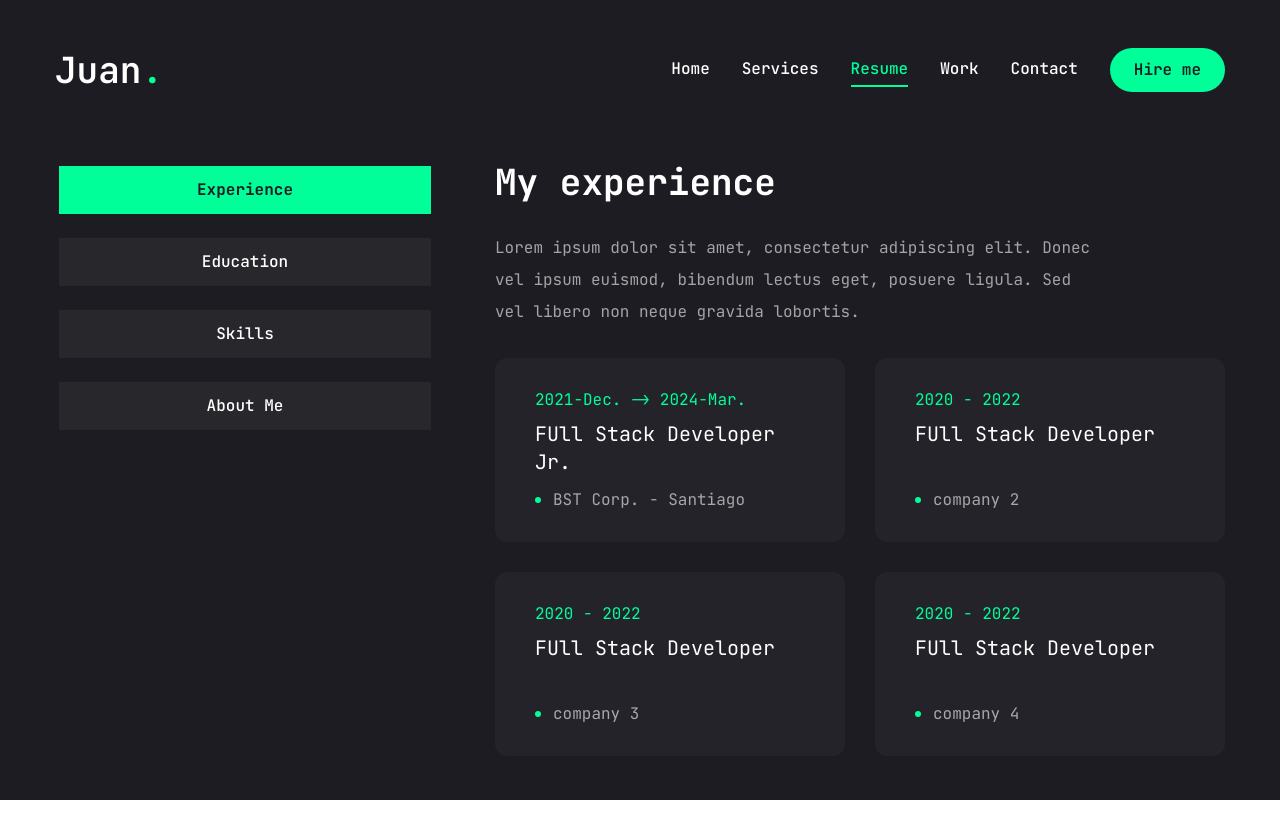
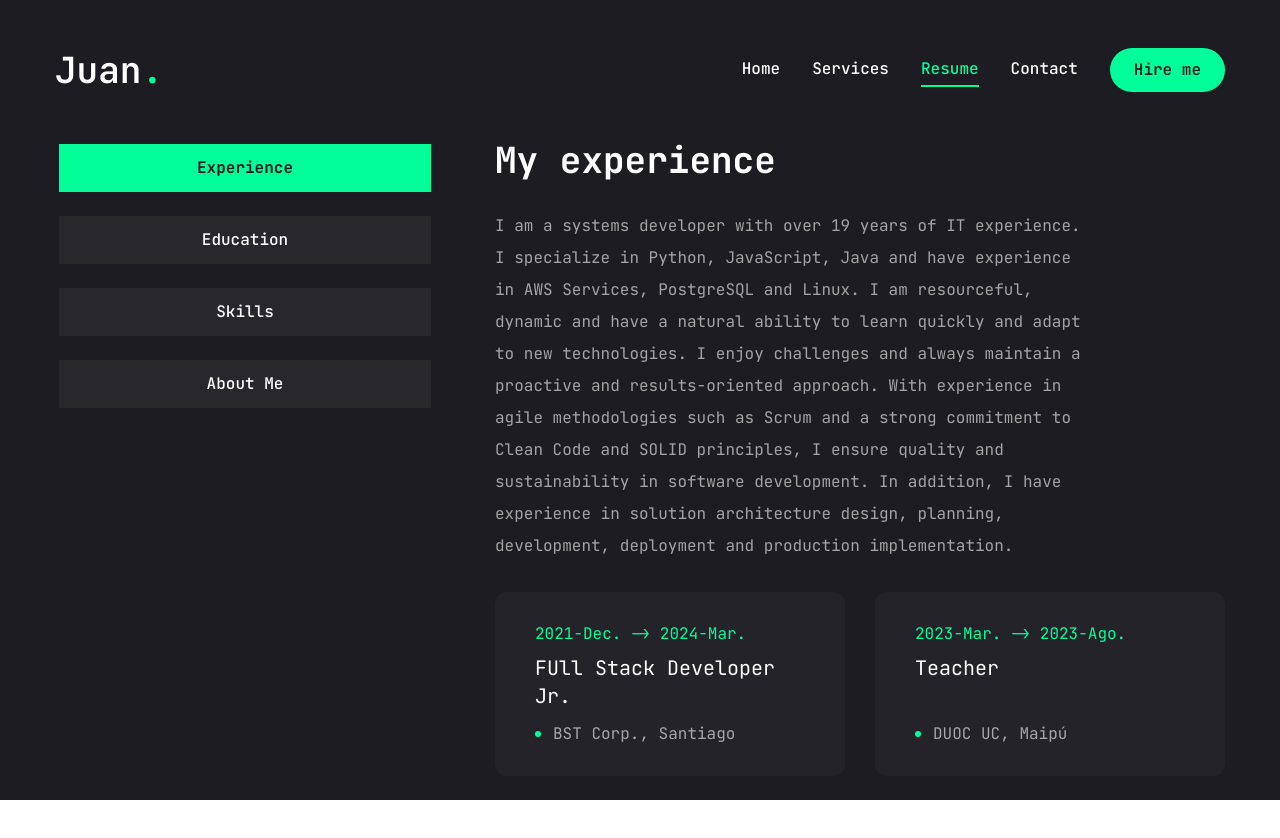
Before and after one commit to juancodedev/porfolio_nextjs, a Next.js app: page /resume in a window 1280 px wide. Shown: the top 838 px of the page. Before the commit the page ends 800 px from the top, so only its background shows below. Built offline with nearby package versions, Linux system fonts and the light colour scheme.

Commit message:
Actualizacion de elementos, para home, servicios, resumen

```diff
--- a/src/app/contact/page.tsx
+++ b/src/app/contact/page.tsx
@@ -62,8 +62,8 @@ const Contact = () => {
                 <SelectGroup>
                   <SelectLabel>Select a service</SelectLabel>
                   <SelectItem value="est">Web Development</SelectItem>
-                  <SelectItem value="cst">UI/UX Design</SelectItem>
-                  <SelectItem value="mst">Logo Design</SelectItem>
+                  <SelectItem value="cst">Systems Integration</SelectItem>
+                  <SelectItem value="mst">Technology Consulting</SelectItem>
                 </SelectGroup>
               </SelectContent>
             </Select>
--- a/src/app/page.tsx
+++ b/src/app/page.tsx
@@ -21,6 +21,12 @@ const Home = () => {
             </p>
             {/* buttons and socials */}
             <div className="flex flex-col xl:flex-row items-center gap-8">
+              <a
+                href="/oiu12y336.pdf"
+                download
+                target="_blank"
+                rel="noopener noreferrer"
+              >
                 <Button
                   variant="outline"
                   size="lg"
@@ -28,6 +34,7 @@ const Home = () => {
                   <span> Download CV</span>
                   <FiDownload className="text-xl" />
                 </Button>
+                </a>
                 <div className="mb-8 xl:mb-0">
                   <Social containerStyles="flex gap-6" iconStyles="w-9 h-9 borderborder-accent rounded-full flex justify-center items-center text-accent text-base hover:bg-accent hover:text-primary hover: transition-all duration-500">
 
@@ -41,7 +48,7 @@ const Home = () => {
           </div>
         </div>
       </div>
-    <Stats/>
+      <Stats />
     </section>
   )
 }
--- a/src/app/resume/page.tsx
+++ b/src/app/resume/page.tsx
@@ -6,10 +6,22 @@ import {
     FaJs,
     FaReact,
     FaFigma,
-    FaNodeJs
+    FaBootstrap,
+    FaPython,
+    FaAws,
+    FaDatabase,
+    FaGitSquare,
 } from "react-icons/fa"
+
+import { BiLogoPostgresql } from "react-icons/bi";
+
+
 import {
-    SiTailwindcss, SiNextdotjs
+    SiTailwindcss, SiNextdotjs,
+    SiTypescript,
+    SiHeroku,
+    SiJira,
+    SiSonarqube
 } from "react-icons/si"
 
 const about = {
@@ -25,9 +37,9 @@ const about = {
         }, {
             fieldName: "Experience",
             fieldValue: "+2 Years",
-        // }, {
-        //     fieldName: "Skype",
-        //     fieldValue: "skype.demo",
+            // }, {
+            //     fieldName: "Skype",
+            //     fieldValue: "skype.demo",
         }, {
             fieldName: "Nationality",
             fieldValue: "Chilean",
@@ -47,84 +59,47 @@ const about = {
 const experience = {
     icon: '/assets/resume/badge.svg',
     title: 'My experience',
-    description: 'Lorem ipsum dolor sit amet, consectetur adipiscing elit. Donec vel ipsum euismod, bibendum lectus eget, posuere ligula. Sed vel libero non neque gravida lobortis.',
+    description: 'I am a systems developer with over 19 years of IT experience. I specialize in Python, JavaScript, Java and have experience in AWS Services, PostgreSQL and Linux. I am resourceful, dynamic and have a natural ability to learn quickly and adapt to new technologies. I enjoy challenges and always maintain a proactive and results-oriented approach. With experience in agile methodologies such as Scrum and a strong commitment to Clean Code and SOLID principles, I ensure quality and sustainability in software development. In addition, I have experience in solution architecture design, planning, development, deployment and production implementation.',
     items: [{
-        company: "BST Corp. - Santiago",
+        company: "BST Corp., Santiago",
         position: "FUll Stack Developer Jr.",
         duration: "2021-Dec. -> 2024-Mar.",
     }, {
-        company: "company 2",
-        position: "FUll Stack Developer",
-        duration: "2020 - 2022",
+        company: "DUOC UC, Maipú",
+        position: "Teacher",
+        duration: "2023-Mar. -> 2023-Ago.",
     }, {
-        company: "company 3",
-        position: "FUll Stack Developer",
-        duration: "2020 - 2022",
-    }, {
-        company: "company 4",
-        position: "FUll Stack Developer",
-        duration: "2020 - 2022",
-    }, {
-        company: "company 5",
-        position: "FUll Stack Developer",
-        duration: "2020 - 2022",
-    }, {
-        company: "company 6",
-        position: "FUll Stack Developer",
-        duration: "2020 - 2022",
-    }, {
-        company: "company 7",
-        position: "FUll Stack Developer",
-        duration: "2020 - 2022",
+        company: "Quintec Chile S.A.",
+        position: "Technical Support",
+        duration: "2003, May. -> 2018, Mar.",
     },
-
-
     ]
-
 }
 
 const education = {
     icon: '/assets/resume/cap.svg',
     title: 'My Education',
-    description: 'Lorem ipsum dolor sit amet, consectetur adipiscing elit. Donec vel ipsum euismod, bibendum lectus eget, posuere ligula. Sed vel libero non neque gravida lobortis.',
+    description: 'My academic background includes a degree as a Network Administration Technician and a recent degree in Computer Engineering at DUOC UC. This institution has provided me with tools and knowledge in agile project management, software architecture, systems development and various programming languages such as Java, C#, Python, I am currently training in React and next.js technologies to update my knowledge.',
     items: [{
-        institution: "Educations n1",
-        degree: "FUll Stack Developer",
-        duration: "2023",
+        institution: "DUOC UC, Santiago",
+        degree: "Computer Engineering",
+        duration: "2021",
     }, {
-        institution: "Educations n1",
-        degree: "FUll Stack Developer",
-        duration: "2023",
-    }, {
-        institution: "Educations n1",
-        degree: "FUll Stack Developer",
-        duration: "2023",
-    }, {
-        institution: "Educations n1",
-        degree: "FUll Stack Developer",
-        duration: "2023",
-    }, {
-        institution: "Educations n1",
-        degree: "FUll Stack Developer",
-        duration: "2023",
-    }, {
-        institution: "Educations n1",
-        degree: "FUll Stack Developer",
-        duration: "2023",
+        institution: "DUOC UC, Santiago",
+        degree: "Network Management Technician",
+        duration: "2010",
     }, {
         institution: "Educations n1",
         degree: "FUll Stack Developer",
         duration: "2023",
     },
-
-
     ],
 
 }
 
 const skills = {
     title: 'My Skills',
-    description: 'Lorem ipsum dolor sit amet, consectetur adipiscing elit. Donec vel ipsum euismod, bibendum lectus eget, posuere ligula. Sed vel libero non neque gravida lobortis.',
+    description: 'I have experience in a wide range of technologies, including HTML5, CSS3, JavaScript and TypeScript, along with frameworks such as Bootstrap and Tailwind CSS. My backend experience covers Python, Django, SQL, PostgreSQL, SQLite and Redis. I am proficient in AWS, Heroku, Terraform and Jenkins for cloud and CI/CD management. My experience extends to using Git, Jira, VSCode, npm, pip, and SonarQube for version control, project management, and code quality. This diverse skill set allows me to develop robust, scalable, and efficient solutions.',
     skillList: [
         {
             icon: <FaHtml5 />,
@@ -136,6 +111,10 @@ const skills = {
             icon: <FaJs />,
             skillName: "javascript",
         }, {
+            icon: <FaPython />,
+            skillName: "python",
+        },
+        {
             icon: <FaReact />,
             skillName: "react",
         }, {
@@ -145,11 +124,37 @@ const skills = {
             icon: <SiTailwindcss />,
             skillName: "tailwind css",
         }, {
-            icon: <FaNodeJs />,
-            skillName: "Node js",
+            icon: <FaBootstrap />,
+            skillName: "bootstrap",
         }, {
             icon: <FaFigma />,
             skillName: "figma",
+        }, {
+            icon: <FaAws />,
+            skillName: "aws",
+        },
+        {
+            icon: <FaDatabase />,
+            skillName: "database",
+        },
+        {
+            icon: <FaGitSquare />,
+            skillName: "git",
+        }, {
+            icon: <SiTypescript />,
+            skillName: "git",
+        }, {
+            icon: <BiLogoPostgresql />,
+            skillName: "postgresql",
+        }, {
+            icon: <SiHeroku />,
+            skillName: "heroku",
+        }, {
+            icon: <SiJira />,
+            skillName: "jira",
+        }, {
+            icon: <SiSonarqube />,
+            skillName: "sonarqube",
         }
     ]
 }
@@ -272,11 +277,11 @@ const Resume = () => {
                                 <h3 className="text-4xl font-bold">{about.title}</h3>
                                 <p className="max-w-[600px] text-white/60 mx-auto xl:mx-0">{about.description}</p>
                                 <ul className="grid grid-cols-1 xl:grid-cols-2 gap-y-6 max-w-[620px] mx-auto xl:mx-0">
-                                    {about.info.map((item,idex)=> {
+                                    {about.info.map((item, idex) => {
                                         return <li key={idex} className="flex items-center justify-center xl:justify-start gap-4">
                                             <span className="text-white/60" >{item.fieldName}</span>
                                             <span className="text-xl" >{item.fieldValue}</span>
-                                            </li>
+                                        </li>
                                     })}
                                 </ul>
                             </div>
--- a/src/components/Nav.tsx
+++ b/src/components/Nav.tsx
@@ -16,10 +16,10 @@ const links = [
         name: 'resume',
         path: '/resume',
     },
-    {
-        name: 'work',
-        path: '/work',
-    },
+    // {
+    //     name: 'work',
+    //     path: '/work',
+    // },
     {
         name: 'contact',
         path: '/contact',
--- a/src/components/Social.tsx
+++ b/src/components/Social.tsx
@@ -8,9 +8,9 @@ interface SocialItem {
 }
 
 const socials: SocialItem[] = [
-    { icon: <FaGithub />, path: '' },
-    { icon: <FaLinkedinIn />, path: '' },
-    { icon: <FaYoutube />, path: '' },
+    { icon: <FaGithub />, path: 'https://github.com/juanshocl/' },
+    { icon: <FaLinkedinIn />, path: 'https://www.linkedin.com/in/juanshocl/' },
+    { icon: <FaYoutube />, path: 'https://www.youtube.com/juanshocl' },
     // { icon: <FaTwitter />, path: '' },
 ]
 
@@ -24,7 +24,7 @@ const Social: React.FC<SocialProps> = ({ containerStyles, iconStyles }) => {
         <div className={containerStyles as string}>
             {socials.map((item, index) => {
                 return (
-                    <Link key={index} href={item.path} className={iconStyles as string }>
+                    <Link key={index} href={item.path} className={iconStyles as string } target='blank_'>
                         {item.icon}
                     </Link>
                 );
```
Also changed, not shown: 1 other file (tests, documents, lock files or other folders). Lines whose indentation alone changed are shown as unchanged.
